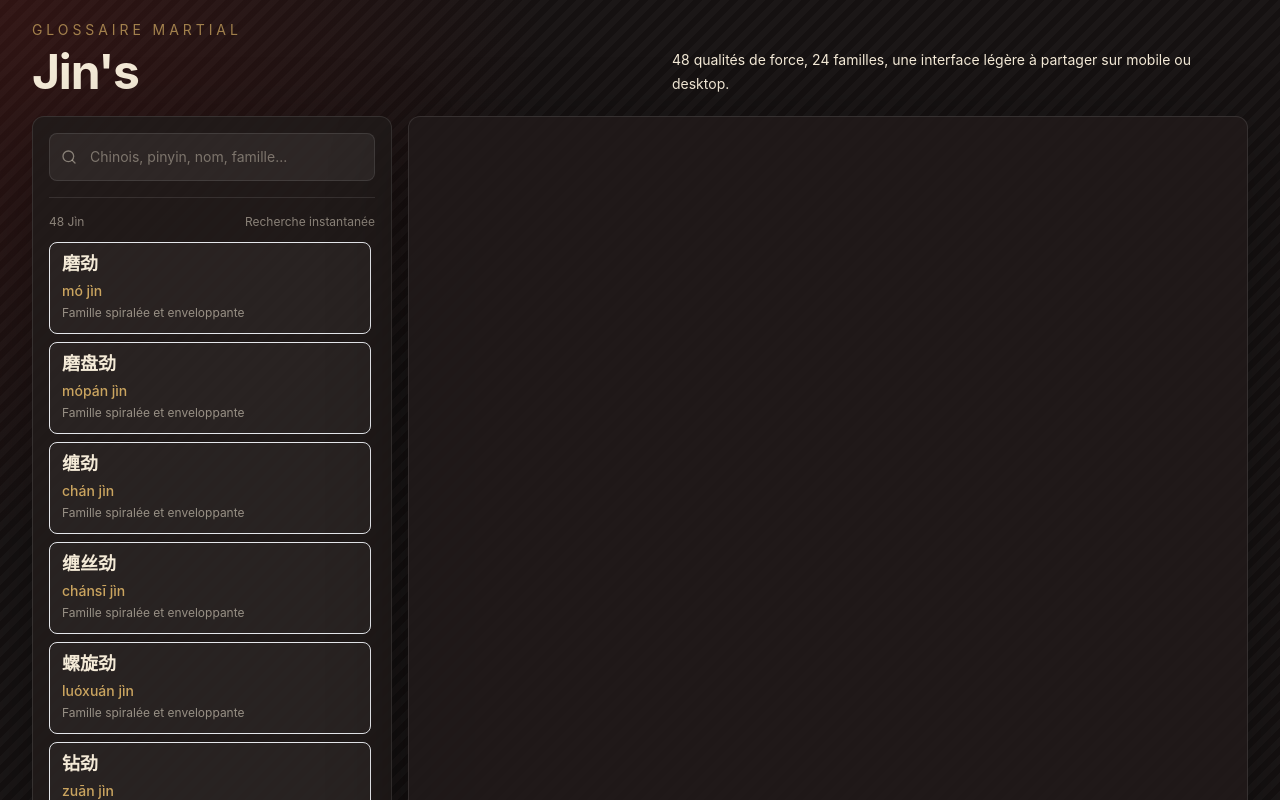
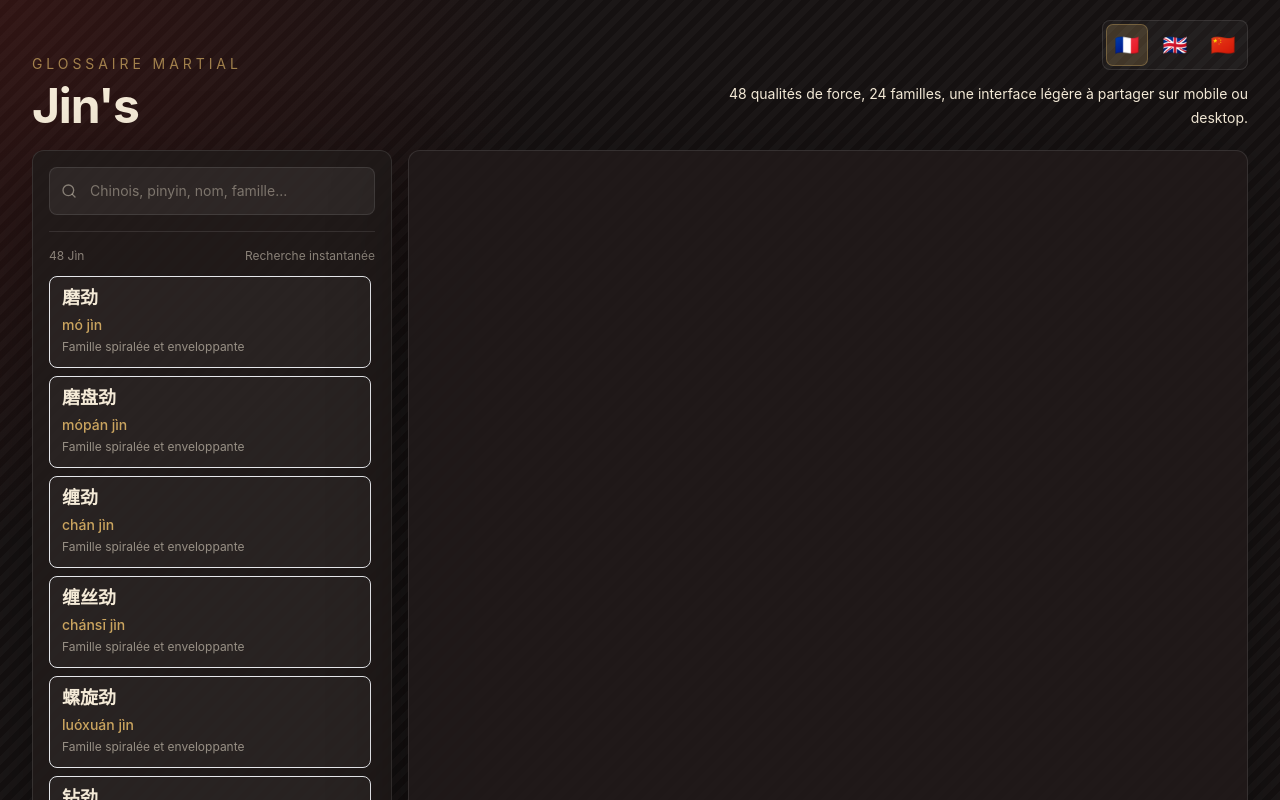
Before and after one commit to msajusfr/jins, a React (Vite) app: page / in a window 1280 px wide. Shown: the top 800 px of the page. Built offline with nearby package versions, Linux system fonts and the light colour scheme.

Commit message:
Add language selector

```diff
--- /dev/null
+++ b/src/components/LanguageSelector.tsx
@@ -0,0 +1,29 @@
+import { locales, type Locale } from "../i18n";
+
+type LanguageSelectorProps = {
+  locale: Locale;
+  onLocaleChange: (locale: Locale) => void;
+};
+
+export function LanguageSelector({ locale, onLocaleChange }: LanguageSelectorProps) {
+  return (
+    <div className="flex items-center gap-2 rounded-lg border border-white/10 bg-white/[0.04] p-1">
+      {locales.map((item) => (
+        <button
+          key={item.code}
+          type="button"
+          onClick={() => onLocaleChange(item.code)}
+          aria-label={item.label}
+          title={item.label}
+          className={`grid min-h-10 min-w-10 place-items-center rounded-md text-xl transition ${
+            locale === item.code
+              ? "bg-gold/20 ring-1 ring-gold/50"
+              : "hover:bg-white/[0.08]"
+          }`}
+        >
+          <span aria-hidden="true">{item.flag}</span>
+        </button>
+      ))}
+    </div>
+  );
+}
--- /dev/null
+++ b/src/i18n.ts
@@ -0,0 +1,154 @@
+import type { JinEntry } from "./types";
+
+export type Locale = "fr" | "en" | "zh";
+
+export const locales: Array<{ code: Locale; flag: string; label: string }> = [
+  { code: "fr", flag: "🇫🇷", label: "Français" },
+  { code: "en", flag: "🇬🇧", label: "English" },
+  { code: "zh", flag: "🇨🇳", label: "中文" },
+];
+
+export const uiText = {
+  fr: {
+    martialGlossary: "Glossaire martial",
+    subtitle: (count: number, familyCount: number) =>
+      `${count} qualités de force, ${familyCount} familles, une interface légère à partager sur mobile ou desktop.`,
+    searchLabel: "Rechercher un Jìn",
+    searchPlaceholder: "Chinois, pinyin, nom, famille...",
+    instantSearch: "Recherche instantanée",
+    countLabel: (count: number) => `${count} Jìn`,
+    detailIntro: "Détail sur la force",
+    emptyTitle: "Sélectionne une force",
+    emptyBody: "Choisis un Jìn dans la liste pour afficher son détail, ses exercices et son application.",
+  },
+  en: {
+    martialGlossary: "Martial glossary",
+    subtitle: (count: number, familyCount: number) =>
+      `${count} force qualities, ${familyCount} families, a lightweight interface for mobile and desktop sharing.`,
+    searchLabel: "Search a Jìn",
+    searchPlaceholder: "Chinese, pinyin, name, family...",
+    instantSearch: "Instant search",
+    countLabel: (count: number) => `${count} Jìn`,
+    detailIntro: "Force detail",
+    emptyTitle: "Select a force",
+    emptyBody: "Choose a Jìn from the list to display its detail, drills, and application.",
+  },
+  zh: {
+    martialGlossary: "武术劲力词汇",
+    subtitle: (count: number, familyCount: number) =>
+      `${count} 种劲力，${familyCount} 个类别，适合手机和桌面浏览。`,
+    searchLabel: "搜索劲",
+    searchPlaceholder: "汉字、拼音、名称、类别...",
+    instantSearch: "即时搜索",
+    countLabel: (count: number) => `${count} 个劲`,
+    detailIntro: "劲力说明",
+    emptyTitle: "请选择一种劲",
+    emptyBody: "从列表中选择一种劲，查看说明、练习和用法。",
+  },
+} satisfies Record<Locale, Record<string, unknown>>;
+
+export const sectionTitles: Record<Locale, Record<keyof Pick<
+  JinEntry,
+  | "shortDefinition"
+  | "detailedExplanation"
+  | "biomechanics"
+  | "drill"
+  | "martialApplication"
+  | "commonMistakes"
+  | "masteryMilestone"
+>, string>> = {
+  fr: {
+    shortDefinition: "Définition",
+    detailedExplanation: "Explication détaillée",
+    biomechanics: "Biomécanique",
+    drill: "Drill / exercice",
+    martialApplication: "Application martiale",
+    commonMistakes: "Erreurs fréquentes",
+    masteryMilestone: "Jalon de maîtrise",
+  },
+  en: {
+    shortDefinition: "Definition",
+    detailedExplanation: "Detailed explanation",
+    biomechanics: "Biomechanics",
+    drill: "Drill / exercise",
+    martialApplication: "Martial application",
+    commonMistakes: "Common mistakes",
+    masteryMilestone: "Mastery milestone",
+  },
+  zh: {
+    shortDefinition: "定义",
+    detailedExplanation: "详细说明",
+    biomechanics: "身体力学",
+    drill: "练习",
+    martialApplication: "技击应用",
+    commonMistakes: "常见错误",
+    masteryMilestone: "掌握标志",
+  },
+};
+
+const familyTranslations: Record<string, Record<Exclude<Locale, "fr">, string>> = {
+  "Famille spiralée et enveloppante": { en: "Spiraling and wrapping family", zh: "螺旋与包裹类" },
+  "Famille spiralée et pénétrante": { en: "Spiraling and penetrating family", zh: "螺旋与穿透类" },
+  "Famille enveloppante": { en: "Wrapping family", zh: "包裹类" },
+  "Famille circulaire": { en: "Circular family", zh: "圆转类" },
+  "Famille rotative": { en: "Rotational family", zh: "旋转类" },
+  "Famille collante et de contrôle": { en: "Sticking and control family", zh: "粘连控制类" },
+  "Famille sensible et réactive": { en: "Listening and reactive family", zh: "听化反应类" },
+  "Famille de neutralisation": { en: "Neutralizing family", zh: "化解类" },
+  "Famille de guidage": { en: "Guiding family", zh: "引导类" },
+  "Famille de contrôle": { en: "Control family", zh: "控制类" },
+  "Famille explosive": { en: "Explosive family", zh: "爆发类" },
+  "Famille courte et explosive": { en: "Short explosive family", zh: "短劲爆发类" },
+  "Famille pénétrante": { en: "Penetrating family", zh: "穿透类" },
+  "Famille directe": { en: "Direct force family", zh: "直进类" },
+  "Famille élastique": { en: "Elastic family", zh: "弹性类" },
+  "Famille vibratoire": { en: "Vibrating family", zh: "抖震类" },
+  "Famille descendante": { en: "Descending family", zh: "下沉类" },
+  "Famille de pression": { en: "Pressing family", zh: "按压类" },
+  "Famille absorbante": { en: "Absorbing family", zh: "吞吸类" },
+  "Famille absorbante et émissive": { en: "Absorbing and issuing family", zh: "吞吐类" },
+  "Famille structurelle": { en: "Whole-body structure family", zh: "整体结构类" },
+  "Huit forces du Taiji Quan": { en: "Eight forces of Taiji Quan", zh: "太极拳八劲" },
+  "Xingyi, Baji et styles associés": { en: "Xingyi, Baji, and related styles", zh: "形意、八极及相关拳种" },
+  "Qualités de texture": { en: "Texture qualities", zh: "劲力质感" },
+};
+
+export function localizeFamily(family: string, locale: Locale) {
+  if (locale === "fr") {
+    return family;
+  }
+  return familyTranslations[family]?.[locale] ?? family;
+}
+
+export function localizeJinText(jin: JinEntry, key: keyof JinEntry, locale: Locale) {
+  const original = jin[key];
+  if (locale === "fr" || typeof original !== "string") {
+    return original;
+  }
+
+  const family = localizeFamily(jin.family, locale);
+
+  if (locale === "en") {
+    const values: Partial<Record<keyof JinEntry, string>> = {
+      shortDefinition: `${jin.displayName} is a ${family.toLowerCase()} quality.`,
+      detailedExplanation: `${jin.displayName} trains a precise martial quality expressed through structure, timing, and contact. It should be practiced slowly before being used under pressure.`,
+      biomechanics: "Keep a stable root, a quiet center, relaxed shoulders, and a connected line from the feet through the kua, waist, and hands.",
+      drill: "Practice the quality alone first, then repeat it with a partner using simple, readable pressure.",
+      martialApplication: "Use this quality to change the opponent's balance, angle, or structure at the moment of contact.",
+      commonMistakes: "Do not force with the arms, lose the axis, rush the timing, or confuse the outer shape with the internal quality.",
+      masteryMilestone: "The force becomes clear, repeatable, and usable without visible effort.",
+    };
+    return values[key] ?? original;
+  }
+
+  const values: Partial<Record<keyof JinEntry, string>> = {
+    shortDefinition: `${jin.chinese} 属于${family}。`,
+    detailedExplanation: `${jin.chinese} 训练一种明确的劲力品质。练习时要以身法、时机和接触为核心，先慢后快，先松后整。`,
+    biomechanics: "保持根基稳定，中轴安静，肩肘放松，使脚、胯、腰与手形成连续传递。",
+    drill: "先单人慢练，再与同伴以简单压力反复体会。",
+    martialApplication: "在接触瞬间改变对方的重心、角度或结构。",
+    commonMistakes: "避免只用手臂发力、丢失中轴、过早加速，或把外形当成真正的劲。",
+    masteryMilestone: "劲力清楚、可重复，并且不需要明显用力即可表达。",
+  };
+  return values[key] ?? original;
+}
--- a/src/pages/HomePage.tsx
+++ b/src/pages/HomePage.tsx
@@ -2,17 +2,22 @@ import { useEffect, useMemo, useState } from "react";
 import { EmptyState } from "../components/EmptyState";
 import { JinDetail } from "../components/JinDetail";
 import { JinList } from "../components/JinList";
+import { LanguageSelector } from "../components/LanguageSelector";
 import { SearchPanel } from "../components/SearchPanel";
 import { jins } from "../data/jins";
 import { useJinSearch } from "../hooks/useJinSearch";
+import type { Locale } from "../i18n";
+import { uiText } from "../i18n";
 import { playOrCreateAudio } from "../services/audioService";
 import type { JinEntry } from "../types";
 
 export function HomePage() {
   const [query, setQuery] = useState("");
+  const [locale, setLocale] = useState<Locale>("fr");
   const [selectedJin, setSelectedJin] = useState<JinEntry | undefined>();
   const filteredJins = useJinSearch(jins, query);
   const familyCount = useMemo(() => new Set(jins.map((jin) => jin.family)).size, []);
+  const text = uiText[locale];
 
   useEffect(() => {
     if (selectedJin && !filteredJins.some((jin) => jin.id === selectedJin.id)) {
@@ -34,26 +39,34 @@ export function HomePage() {
       <div className="mx-auto flex min-h-[calc(100vh-2.5rem)] w-full max-w-7xl flex-col">
         <header className="mb-5 flex flex-col gap-3 md:flex-row md:items-end md:justify-between">
           <div>
-            <p className="text-sm uppercase tracking-[0.28em] text-gold/75">Glossaire martial</p>
+            <p className="text-sm uppercase tracking-[0.28em] text-gold/75">{text.martialGlossary}</p>
             <h1 className="mt-2 text-4xl font-bold tracking-tight text-rice md:text-5xl">Jin's</h1>
           </div>
-          <p className="max-w-xl text-sm leading-6 text-rice/62">
-            {jins.length} qualités de force, {familyCount} familles, une interface légère à partager sur mobile ou desktop.
-          </p>
+          <div className="flex flex-col items-start gap-3 md:items-end">
+            <LanguageSelector locale={locale} onLocaleChange={setLocale} />
+            <p className="max-w-xl text-sm leading-6 text-rice/62 md:text-right">
+              {text.subtitle(jins.length, familyCount)}
+            </p>
+          </div>
         </header>
 
         <div className="grid min-h-0 flex-1 gap-4 lg:grid-cols-[360px_minmax(0,1fr)]">
           <aside className="flex max-h-[46vh] min-h-[340px] flex-col rounded-xl border border-white/10 bg-panel/90 p-4 shadow-warm lg:max-h-none">
-            <SearchPanel query={query} onQueryChange={setQuery} />
+            <SearchPanel query={query} locale={locale} onQueryChange={setQuery} />
             <div className="my-4 h-px bg-white/10" />
             <div className="mb-3 flex items-center justify-between text-xs text-rice/50">
-              <span>{filteredJins.length} Jìn</span>
-              <span>Recherche instantanée</span>
+              <span>{text.countLabel(filteredJins.length)}</span>
+              <span>{text.instantSearch}</span>
             </div>
-            <JinList jins={filteredJins} selectedJin={selectedJin} onSelect={handleSelectJin} />
+            <JinList
+              jins={filteredJins}
+              locale={locale}
+              selectedJin={selectedJin}
+              onSelect={handleSelectJin}
+            />
           </aside>
 
-          {selectedJin ? <JinDetail jin={selectedJin} /> : <EmptyState />}
+          {selectedJin ? <JinDetail jin={selectedJin} locale={locale} /> : <EmptyState locale={locale} />}
         </div>
       </div>
     </main>
```
Also changed, not shown: src/components/EmptyState.tsx (+13 -6 lines), src/components/JinDetail.tsx (+27 -13 lines), src/components/JinList.tsx (+7 -2 lines), src/components/SearchPanel.tsx (+8 -3 lines), 1 other file (tests, documents, lock files or other folders).
